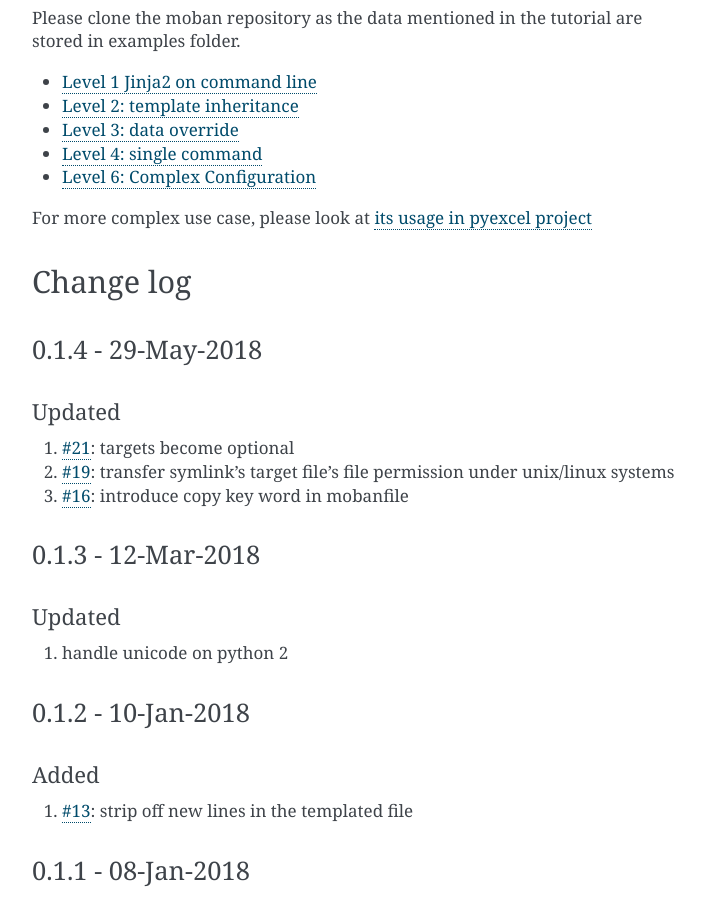
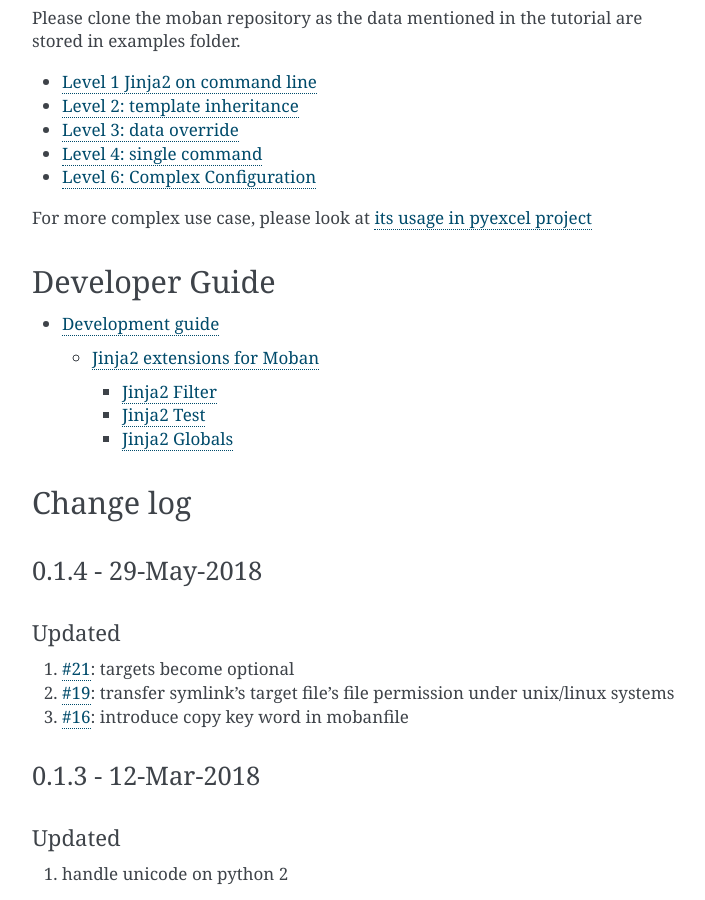
Before and after one commit to moremoban/moban, a Sphinx documentation site: the page built from docs/index.rst, in a window 1280 px wide and 900 px high, scrolled down 2823 px. Shown: the whole window, without its empty margins (388-1093 px from the left). Built offline with Sphinx 7.4.7, drawn with Linux system fonts in a browser that asks for light colours; pages that are not in the unit, such as notebooks, are missing from menus.

Commit message:
:books: document custom jinja extensions

```diff
--- /dev/null
+++ b/docs/extension.rst
@@ -0,0 +1,29 @@
+Development guide
+=======================
+
+Jinja2 extensions for Moban
+------------------------------
+
+Since version 0.2, mobanfile supports an extra field `plugin_dir`, along with
+`template_dir`. When you put your own jinja2 filters, tests and globals in
+your moban repo, you can let moban know about them via this keyword.
+
+Jinja2 Filter
+*******************
+
+.. literalinclude:: ../../moban/filters/repr.py
+
+
+Jinja2 Test
+*******************
+
+.. literalinclude:: ../../moban/tests/files.py
+
+Jinja2 Globals
+*******************
+
+.. literalinclude:: ../../tests/test_engine.py
+   :lines: 49-61
+
+It is possible to write an installable package including your own jinja2
+filters, tests and globals. Please email me for more details.
--- a/docs/index.rst
+++ b/docs/index.rst
@@ -24,6 +24,13 @@
 
 For more complex use case, please look at `its usage in pyexcel project <http://pyexcel.readthedocs.io/en/latest/guide.html>`_
 
+Developer Guide
+================================================================================
+
+.. toctree::
+
+   extension
+
 .. include:: ../CHANGELOG.rst
 
 Indices and tables
```
